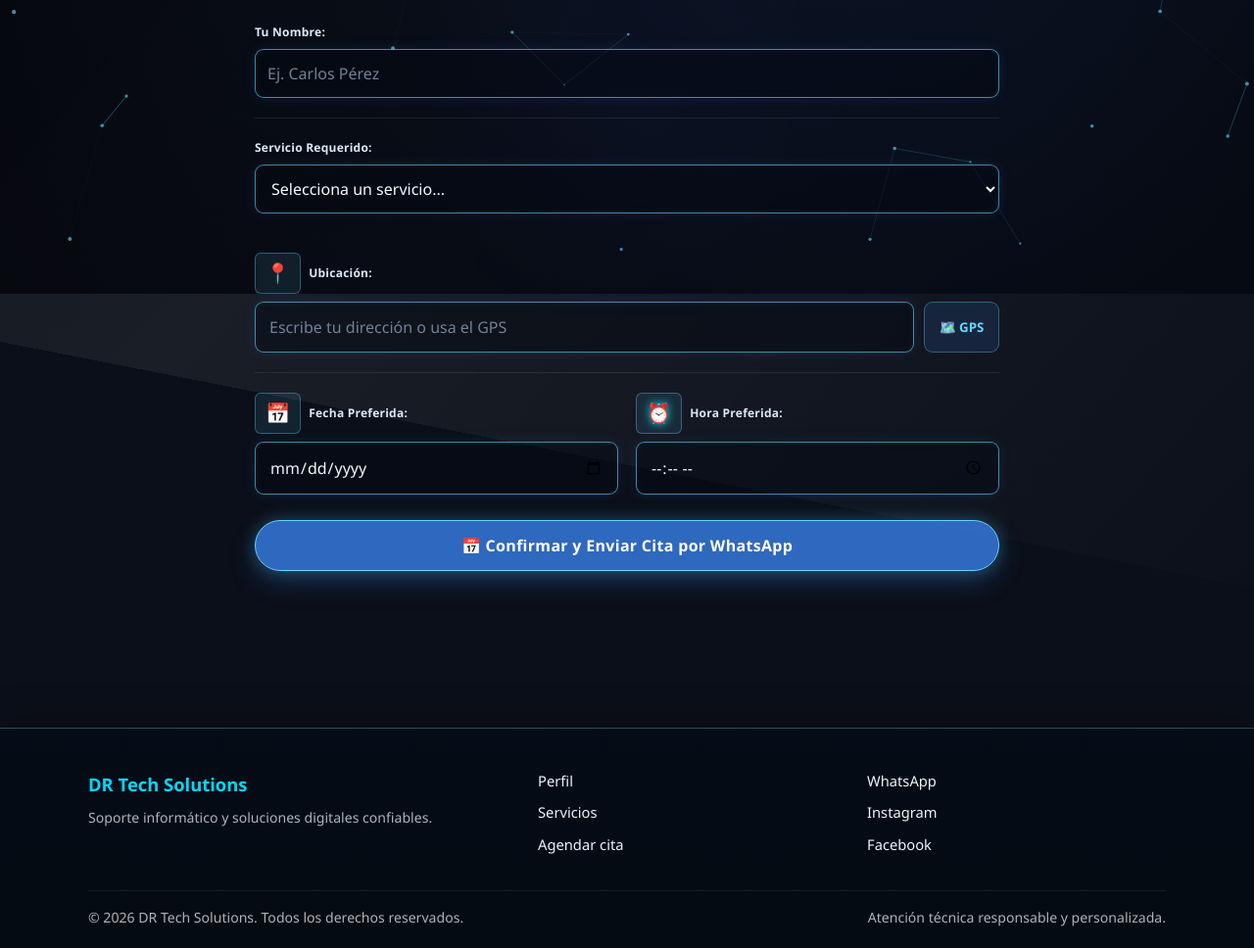
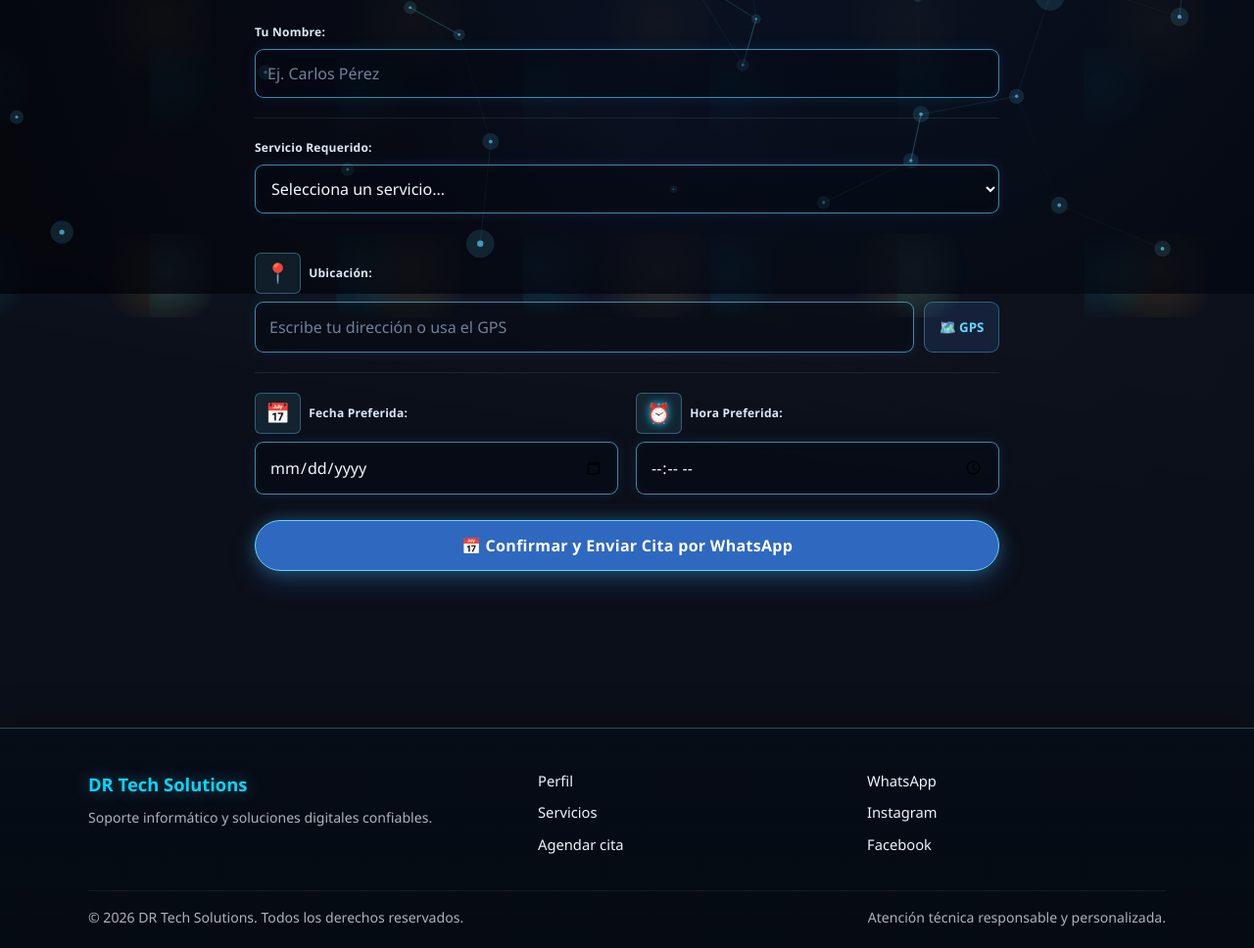
Before and after one commit to dauridelcarmen947-boop/DR-tech-, a website: page public/cita.html in a window 1280 px wide. Shown: the part 500-1468 px from the top of the page at 98% size. Drawn offline with Linux system fonts and the light colour scheme.

Commit message:
Actualización de mi página

```diff
--- a/public/cita.html
+++ b/public/cita.html
@@ -8,7 +8,7 @@
 
     <!-- El ID "estilo-principal" permite que JavaScript identifique qué archivo cambiar -->
     <!-- Este es el ÚNICO enlace a CSS que debe haber para que funcione el botón -->
-    <link id="estilo-principal" rel="stylesheet" href="style.css">
+    <link id="estilo-principal" rel="stylesheet" href="style.css?v=2">
 </head>
 
 <body data-theme="dark" class="background-animated tech-landing">
@@ -20,7 +20,7 @@
             <ul class="menu tech-menu"><li><a href="index.html">Inicio</a></li><li><a href="servicios.html">Servicios</a></li><li><a href="Mi Experiencia.html">Experiencia</a></li><li><a href="index.html#faq">FAQ</a></li><li><a class="tech-nav-cta active" href="cita.html#agendar">Agendar cita <span aria-hidden="true">↗</span></a></li><li><a href="juego.html">Juegos</a></li><li class="tech-social-actions"><button type="button" class="tech-theme" aria-label="Cambiar fondo">◐</button><a href="https://wa.me/18096682092" target="_blank" rel="noopener noreferrer" aria-label="WhatsApp">💬</a><a href="https://www.instagram.com/" target="_blank" rel="noopener noreferrer" aria-label="Instagram">◎</a><a href="https://www.facebook.com/" target="_blank" rel="noopener noreferrer" aria-label="Facebook">f</a></li></ul>
         </nav>
     </header>
-    <script src="network-background.js" defer></script><script src="menu.js" defer></script>
+    <script src="network-background.js?v=2" defer></script><script src="menu.js" defer></script>
 
     <!-- Sección de Agendar Cita con Logo Centrado -->
     <section id="agendar" class="seccion-base cita-page">
--- a/public/network-background.js
+++ b/public/network-background.js
@@ -26,7 +26,7 @@
     canvas.width = Math.floor(width * ratio); canvas.height = Math.floor(height * ratio);
     canvas.style.width = `${width}px`; canvas.style.height = `${height}px`; context.setTransform(ratio, 0, 0, ratio, 0, 0);
     const count = Math.min(width < 768 ? 34 : 54, Math.max(18, Math.round((width * height) / 22000)));
-    nodes = Array.from({ length: count }, () => ({ x: Math.random() * width, y: Math.random() * height, vx: (Math.random() - 0.5) * 0.2, vy: (Math.random() - 0.5) * 0.2, radius: Math.random() * 1.5 + 0.8 }));
+    nodes = Array.from({ length: count }, () => ({ x: Math.random() * width, y: Math.random() * height, vx: (Math.random() - 0.5) * 0.42, vy: (Math.random() - 0.5) * 0.42, radius: Math.random() * 1.8 + 0.8, phase: Math.random() * Math.PI * 2 }));
     drops = Array.from({ length: Math.min(90, Math.max(35, Math.round(width / 13))) }, () => ({ x: Math.random() * width, y: Math.random() * height, speed: Math.random() * 1.8 + 0.7, length: Math.random() * 16 + 5, char: String.fromCharCode(0x30a0 + Math.floor(Math.random() * 96)) }));
   }
 
@@ -42,9 +42,11 @@
     nodes.forEach((node) => {
       const dx = pointer.x - node.x; const dy = pointer.y - node.y; const distance = Math.hypot(dx, dy);
       if (pointer.active && distance > 0 && distance < 170) { const force = (1 - distance / 170) * (pointer.pressed ? 0.24 : 0.1); node.vx += (dx / distance) * force; node.vy += (dy / distance) * force; }
-      node.x += node.vx; node.y += node.vy; node.vx *= 0.995; node.vy *= 0.995;
+      node.x += node.vx; node.y += node.vy; node.vx *= 0.998; node.vy *= 0.998;
       if (node.x < 0 || node.x > width) node.vx *= -1; if (node.y < 0 || node.y > height) node.vy *= -1;
-      context.globalAlpha = 0.8; context.beginPath(); context.arc(node.x, node.y, node.radius, 0, Math.PI * 2); context.fill();
+      const pulse = 1 + Math.sin(performance.now() * 0.002 + node.phase) * 0.35;
+      context.globalAlpha = 0.7 + pulse * 0.12; context.beginPath(); context.arc(node.x, node.y, node.radius * pulse, 0, Math.PI * 2); context.fill();
+      context.globalAlpha = 0.16; context.beginPath(); context.arc(node.x, node.y, node.radius * 4.5 * pulse, 0, Math.PI * 2); context.fill();
     });
     for (let index = 0; index < nodes.length; index += 1) for (let next = index + 1; next < nodes.length; next += 1) {
       const first = nodes[index]; const second = nodes[next]; const distance = Math.hypot(first.x - second.x, first.y - second.y);
--- a/public/style.css
+++ b/public/style.css
@@ -116,6 +116,23 @@ body.background-animated::after {
     z-index: -1;
 }
 
+body.background-animated::before,
+.tech-landing::before {
+    background-size: 180px 180px, 240px 240px, auto;
+}
+
+.tech-landing::after {
+    content: '';
+    position: fixed;
+    inset: 0;
+    pointer-events: none;
+    z-index: 0;
+    opacity: .55;
+    background: repeating-linear-gradient(90deg, transparent 0, transparent 119px, rgba(97, 216, 255, .035) 120px), repeating-linear-gradient(0deg, transparent 0, transparent 119px, rgba(97, 216, 255, .025) 120px);
+    mask-image: linear-gradient(to bottom, transparent, black 18%, black 82%, transparent);
+    animation: gridDrift 24s linear infinite;
+}
+
 @keyframes pulseBackground {
     0% { transform: scale(1); opacity: 0.7; }
     100% { transform: scale(1.12); opacity: 1; }
@@ -127,7 +144,12 @@ body.background-animated::after {
     100% { transform: translateX(-15%) rotate(10deg); }
 }
 
-@media (prefers-reduced-motion: reduce), (pointer: coarse) {
+@keyframes gridDrift {
+    from { transform: translate3d(0, 0, 0); }
+    to { transform: translate3d(120px, 120px, 0); }
+}
+
+@media (prefers-reduced-motion: reduce) {
     *, *::before, *::after {
         scroll-behavior: auto !important;
         animation-duration: 0.01ms !important;
@@ -1325,7 +1347,7 @@ footer {
     margin-top: 70px;
     padding: 42px max(20px, 5vw) 20px;
     color: var(--text-color);
-    background: linear-gradient(180deg, rgba(5, 12, 23, 0.98), var(--footer-bg));
+    background: linear-gradient(180deg, rgba(5, 12, 23, 0.78), rgba(5, 11, 18, 0.9));
     border-top: 1px solid rgba(124, 232, 255, 0.3);
     box-shadow: 0 -12px 35px rgba(0, 0, 0, 0.16);
 }
@@ -1336,6 +1358,8 @@ footer {
     gap: 32px;
     width: min(1100px, 100%);
     margin: 0 auto;
+    position: relative;
+    z-index: 1;
 }
 
 .footer-brand,
@@ -1350,6 +1374,7 @@ footer {
 .footer-brand strong {
     color: var(--accent-color);
     font-size: 1.15rem;
+    text-shadow: 0 0 18px rgba(97, 216, 255, .45);
 }
 
 .footer-brand span,
@@ -1364,7 +1389,7 @@ footer {
     color: var(--text-color);
     text-decoration: none;
     font-size: 0.92rem;
-    transition: color 0.2s ease, transform 0.2s ease;
+    transition: color 0.2s ease, transform 0.2s ease, text-shadow 0.2s ease;
 }
 
 .footer-nav a:hover,
@@ -1373,6 +1398,7 @@ footer {
 .footer-socials a:focus-visible {
     color: var(--accent-color);
     transform: translateX(3px);
+    text-shadow: 0 0 14px rgba(97, 216, 255, .6);
 }
 
 .footer-bottom {
```
Also changed, not shown: public/Mi Experiencia.html (+2 -2 lines), public/index.html (+3 -3 lines), public/juego.html (+2 -2 lines), public/servicios.html (+2 -2 lines).
